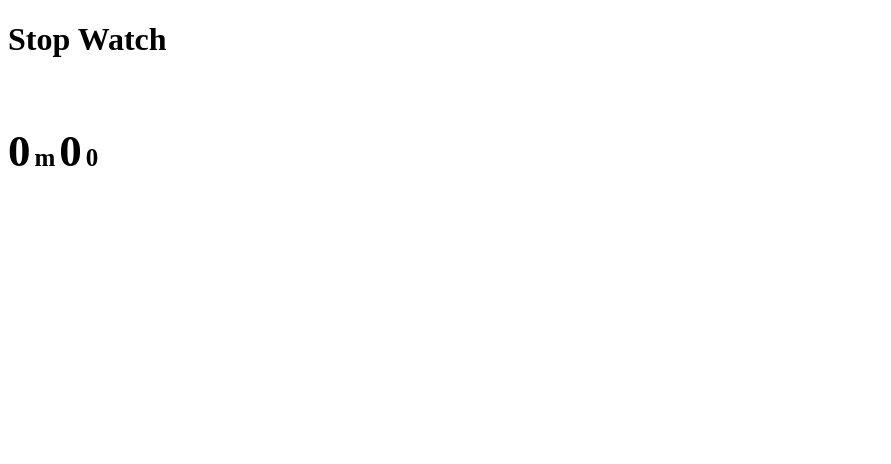
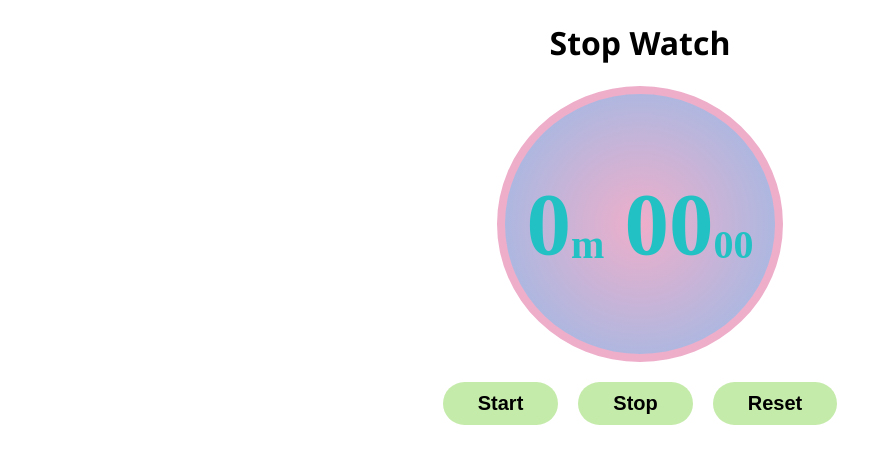
Before and after one commit to Muhammadahmedanis/Stop-watch, a plain HTML site: page index.html in a window 1280 px wide. Shown: the whole page, without its empty margins (0-891 px from the left). Drawn offline with Linux system fonts and the light colour scheme.

Commit message:
Stop watch

```diff
--- a/app.js
+++ b/app.js
@@ -0,0 +1,40 @@
+var min =  0;
+var sec = 0;
+var milli = 0;
+
+var getMin = document.getElementById("min");
+var getSec = document.getElementById("sec");
+var getMsec = document.getElementById("msec");
+var interval;
+
+function start() {
+    interval = setInterval(function() {
+    milli++;
+    document.getElementById("msec").innerHTML = milli;
+    if(milli >= 100){
+        sec++;
+        document.getElementById("sec").innerHTML = sec;
+        milli = 0
+    }
+    else if(sec >= 60) {
+        min++;
+        document.getElementById("min").innerHTML = min;
+        sec = 0;
+    }
+}, 10);
+    document.getElementById("ss").disabled = true;
+}
+
+function stop() {
+    clearInterval(interval);
+    document.getElementById("ss").disabled = false;
+}
+
+function reset() {
+    min = 0;
+    sec = 0;
+    milli = 0;
+    document.getElementById("min").innerHTML = min;
+    document.getElementById("sec").innerHTML = sec;
+    document.getElementById("msec").innerHTML = milli;
+}
--- a/index.html
+++ b/index.html
@@ -11,13 +11,16 @@
     <div>
         <h1>Stop Watch</h1>
     </div>
-
     <div class="container">
-        <p>0</p>
+        <p id="min">0</p>
         <p class="second">m</p>
-        <!-- <p>:</p> -->
-        <p>0</p>
-        <p class="second">0</p>
+        <p id="sec" class="space">00</p>
+        <p id="msec" class="size">00</p>
+    </div>
+    <div class="btn">
+        <button id="ss" onclick="start()">Start</button>
+        <button onclick="stop()">Stop</button>
+        <button onclick="reset()">Reset</button>
     </div>
 
     <script src="app.js"></script>
--- a/style.css
+++ b/style.css
@@ -1,10 +1,44 @@
+h1{
+    text-align: center;
+    font-family: 'Segoe UI', Tahoma, Geneva, Verdana, sans-serif;
+}
+.container{
+    border: 0.5pc solid rgb(238,174,202);
+    border-radius: 100%;
+    background: radial-gradient(circle, rgba(238,174,202,1) 0%, rgba(148,187,233,1) 100%);
+    width: 270px;
+    height: 260px;
+    margin: auto;
+    display: flex;
+    justify-content: center;
+    align-items: center;
+}
+.btn{
+    display: flex;
+    justify-content: center;
+    gap: 20px;
+    width: 450px;
+    margin: 20px auto;
+}
+button{
+    padding: 10px 35px;
+    font-size: 20px;
+    font-weight: 600;
+    background-color: #C5EBAA;
+    border-radius: 30px;
+    border: none;
+    cursor: pointer;
+}
+
 div p{
-    font-size: 45px;
+    font-size: 89px;
     font-weight: 600;
-    display: inline-flex;
-    /* display: flex;
-    flex-direction: column; */
+    color: rgb(34,193,195);
 }
-.second{
-    font-size: 25px;
+.size, .second{
+    font-size: 40px;
+    margin-bottom: -1px;
 }
+.space{
+    padding-left: 20px;
+}
```
